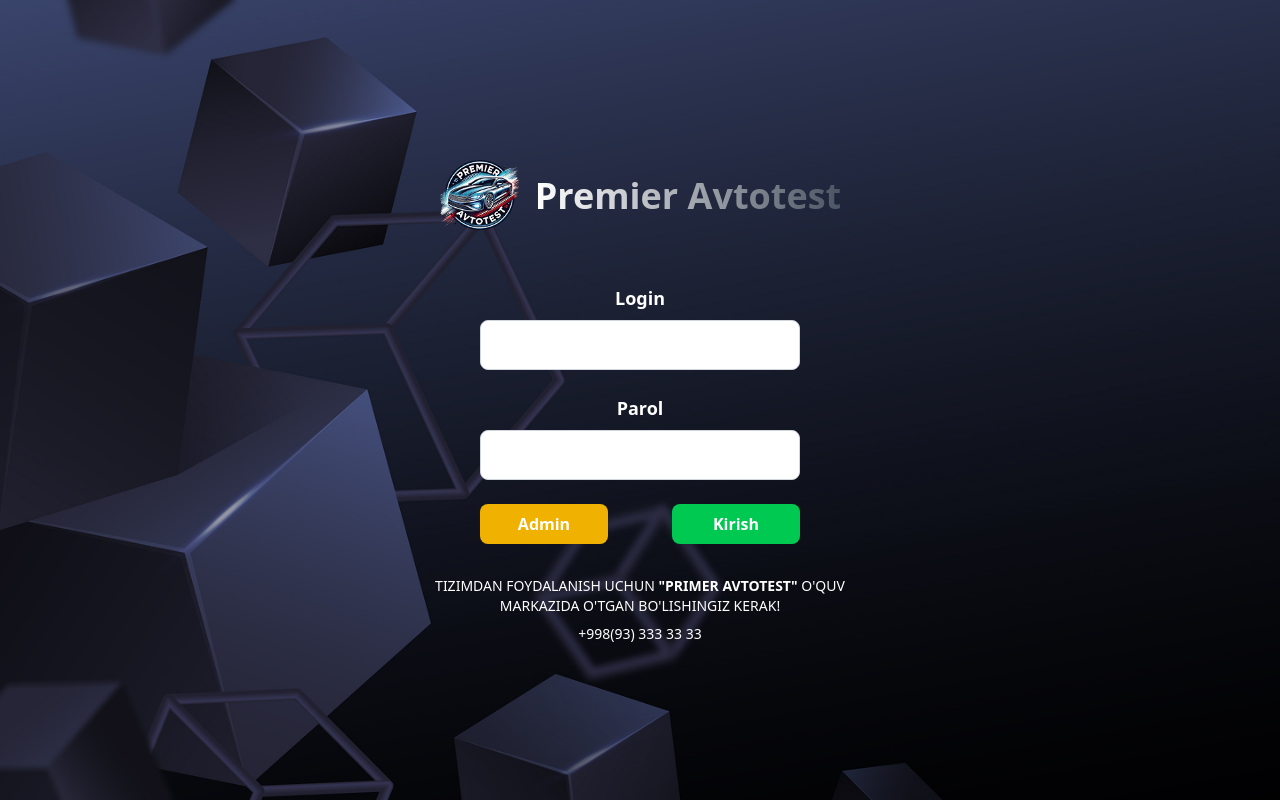
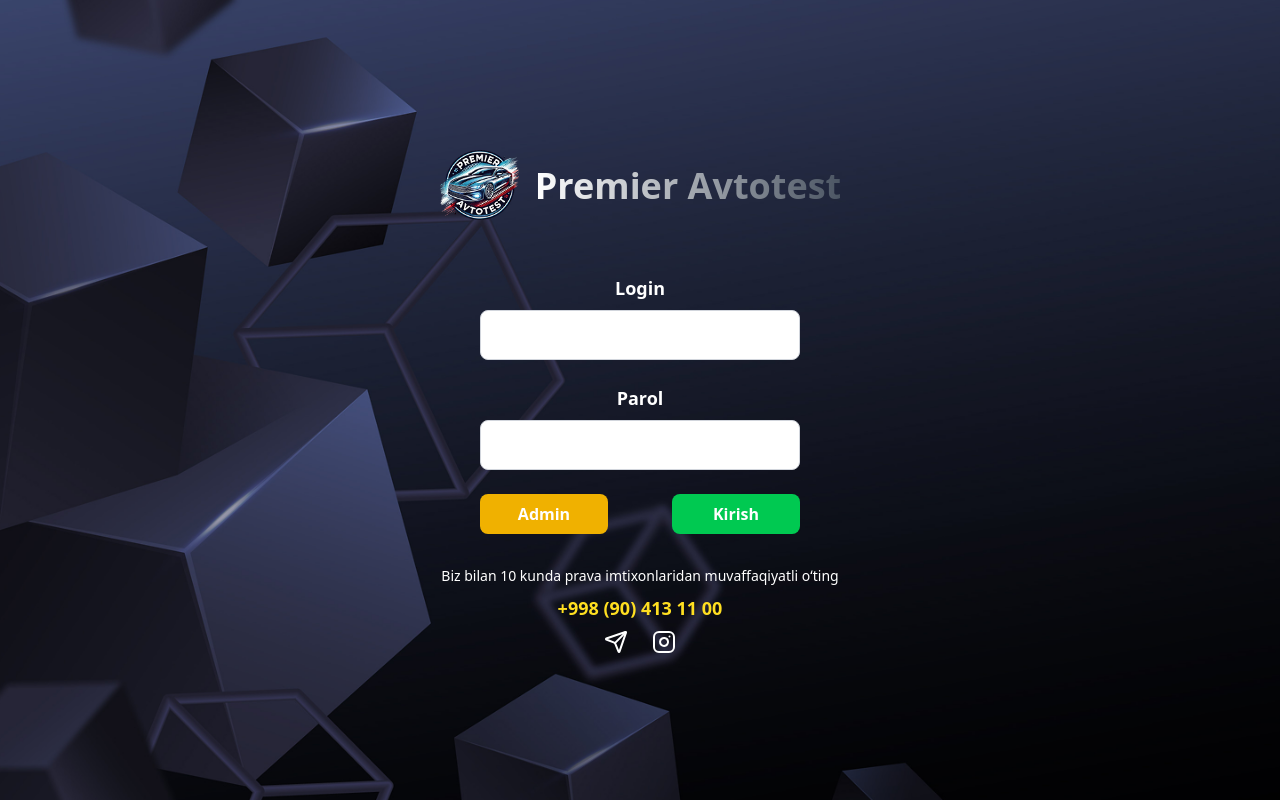
Before and after one commit to RaximjonRaximov/autotest, a React (Vite) app: page /login in a window 1280 px wide. Built offline with nearby package versions, Linux system fonts and the light colour scheme.

Commit message:
Refactor language options and improve button accessibility in Navbar and UserMain components

```diff
--- a/src/components/Navbar.jsx
+++ b/src/components/Navbar.jsx
@@ -11,9 +11,9 @@
   const { selectedLanguage, setSelectedLanguage } = useLanguage();
 
   const languages = [
-    { code: "RU", flag: "/ru.png", label: "RU" },
+    // { code: "RU", flag: "/ru.png", label: "RU" },
     { code: "UZ", flag: "/uz.png", label: "UZ" },
-    { code: "KK", flag: "/kk.png", label: "KK" },
+    // { code: "KK", flag: "/kk.png", label: "KK" },
     { code: "УЗ", flag: "/kpj.png", label: "УЗ" },
   ];
 
--- a/src/pages/Login.jsx
+++ b/src/pages/Login.jsx
@@ -4,7 +4,7 @@
 import { useNavigate } from "react-router-dom";
 import { jwtDecode } from "jwt-decode";
 import { Helmet } from "react-helmet";
-
+import { Instagram, Send } from "lucide-react";
 
 const Login = () => {
   const [username, setUsername] = useState("");
@@ -34,7 +34,6 @@
       console.log("Backend javobi:", response.data);
 
       const decoded = jwtDecode(response.data.access);
-      // AuthContext'dagi login funksiyasiga to'liq ma'lumot uzatamiz
       login({
         access: response.data.access,
         refresh: response.data.refresh,
@@ -134,15 +133,31 @@
             </div>
           </form>
           <div className="mt-8 text-white text-sm">
-          <p>
-            TIZIMDAN FOYDALANISH UCHUN <span className="font-bold">"PRIMER AVTOTEST"</span> O'QUV <br /> MARKAZIDA O'TGAN BO'LISHINGIZ KERAK!
-          </p>
-          <p className="mt-2">+998(93) 333 33 33</p>
+            <p>Biz bilan 10 kunda prava imtixonlaridan muvaffaqiyatli oʻting</p>
+            <div className="flex flex-col items-center space-y-2 mt-2">
+              <a
+                href="tel:+998904131100"
+                className="text-lg font-semibold text-yellow-300 hover:text-yellow-400 transition-colors"
+              >
+                +998 (90) 413 11 00
+              </a>
+              <div className="flex space-x-6">
+                <a href="https://t.me/premieravtotest" target="_blank" rel="noopener noreferrer">
+                  <Send className="w-6 h-6 text-white hover:text-blue-400 transition-colors cursor-pointer" />
+                </a>
+                <a
+                  href="https://www.instagram.com/premieravtotest.uz/"
+                  target="_blank"
+                  rel="noopener noreferrer"
+                >
+                  <Instagram className="w-6 h-6 text-white hover:text-pink-400 transition-colors cursor-pointer" />
+                </a>
               </div>
             </div>
           </div>
         </div>
-
+      </div>
+    </div>
   );
 };
 
--- a/src/pages/User/UserMain.jsx
+++ b/src/pages/User/UserMain.jsx
@@ -37,25 +37,25 @@
         RU: "Тематические тесты",
         UZ: "Mavzulashitirilgan testlar",
         KK: "Тақырыптық тестер",
-        УЗ: "Тақырыптық тестер",
+        УЗ: "Мавзуларга ажратилган тестлар",
       },
       imtihonBiletlar: {
         RU: "Экзаменационные билеты",
         UZ: "Imtihon Biletlar",
         KK: "Емтихан билеттері",
-        УЗ: "Емтихан билеттері",
+        УЗ: "Имтиҳон билетлари",
       },
       imtihon2050: {
         RU: "Экзамен (20, 50)",
         UZ: "Imtihon(20,50)",
         KK: "Емтихан (20, 50)",
-        УЗ: "Емтихан (20, 50)",
+        УЗ: "Имтиҳон (20, 50)",
       },
       blokTest: {
         RU: "Блочный тест",
         UZ: "Blok test",
         KK: "Блоктық тест",
-        УЗ: "Блоктық тест",
+        УЗ: "Блок тест",
       },
     };
     return translations[key][selectedLanguage] || translations[key]["UZ"];
@@ -73,7 +73,9 @@
       const response = await api.get(`/random-questions/${count}/`);
       const testIds = response.data.question_ids;
       if (!Array.isArray(testIds)) {
-        throw new Error("API response does not contain a valid question_ids array");
+        throw new Error(
+          "API response does not contain a valid question_ids array"
+        );
       }
       dispatch(cartActions.addTest(testIds));
       dispatch(cartActions.setTestTuri(count)); // testTuri ni o'rnatamiz (20 yoki 50)
@@ -233,7 +235,7 @@
                 <button
                   ref={buttonRef2}
                   onClick={openModal2}
-                  className="bg-gray-800 text-white text-center py-6 sm:py-10 text-base sm:text-lg font-semibold rounded-lg shadow-lg hover:bg-gray-700 transition-colors w-full"
+                  className="cursor-pointer bg-gray-800 text-white text-center py-6 sm:py-10 text-base sm:text-lg font-semibold rounded-lg shadow-lg hover:bg-gray-700 transition-colors w-full"
                 >
                   {getButtonText("imtihonBiletlar")}
                 </button>
@@ -248,7 +250,7 @@
                   >
                     <button
                       onClick={closeModal2}
-                      className="absolute top-1 sm:top-2 right-1 sm:right-2 text-white hover:text-gray-300 text-lg sm:text-xl"
+                      className="cursor-pointer absolute top-1 sm:top-2 right-1 sm:right-2 text-white hover:text-gray-300 text-lg sm:text-xl"
                     >
                       ✕
                     </button>
@@ -285,7 +287,7 @@
                 <button
                   ref={buttonRef}
                   onClick={openModal}
-                  className="bg-gray-800 text-white text-center py-6 sm:py-10 text-base sm:text-lg font-semibold rounded-lg shadow-lg hover:bg-gray-700 transition-colors w-full"
+                  className="cursor-pointer bg-gray-800 text-white text-center py-6 sm:py-10 text-base sm:text-lg font-semibold rounded-lg shadow-lg hover:bg-gray-700 transition-colors w-full"
                   disabled={imtihonLoading}
                 >
                   {imtihonLoading
@@ -316,14 +318,14 @@
                     <div className="flex flex-col items-center space-y-2">
                       <button
                         onClick={() => handleImtihonSelect("20")}
-                        className="bg-white text-black px-4 sm:px-6 py-1 rounded-lg hover:bg-gray-200 transition-colors w-full mb-2 sm:mb-[1.5rem]"
+                        className="cursor-pointer bg-white text-black px-4 sm:px-6 py-1 rounded-lg hover:bg-gray-200 transition-colors w-full mb-2 sm:mb-[1.5rem]"
                         disabled={imtihonLoading}
                       >
                         20
                       </button>
                       <button
                         onClick={() => handleImtihonSelect("50")}
-                        className="bg-white text-black px-4 sm:px-6 py-1 rounded-lg hover:bg-gray-200 transition-colors w-full"
+                        className="cursor-pointer bg-white text-black px-4 sm:px-6 py-1 rounded-lg hover:bg-gray-200 transition-colors w-full"
                         disabled={imtihonLoading}
                       >
                         50
@@ -334,7 +336,7 @@
               </div>
               <button
                 onClick={handleBlockTestSelect}
-                className="bg-gray-800 text-white text-center py-6 sm:py-10 text-base sm:text-lg font-semibold rounded-lg shadow-lg hover:bg-gray-700 transition-colors w-full"
+                className="cursor-pointer bg-gray-800 text-white text-center py-6 sm:py-10 text-base sm:text-lg font-semibold rounded-lg shadow-lg hover:bg-gray-700 transition-colors w-full"
                 disabled={blockTestLoading}
               >
                 {blockTestLoading
```
Lines whose indentation alone changed are shown as unchanged.
